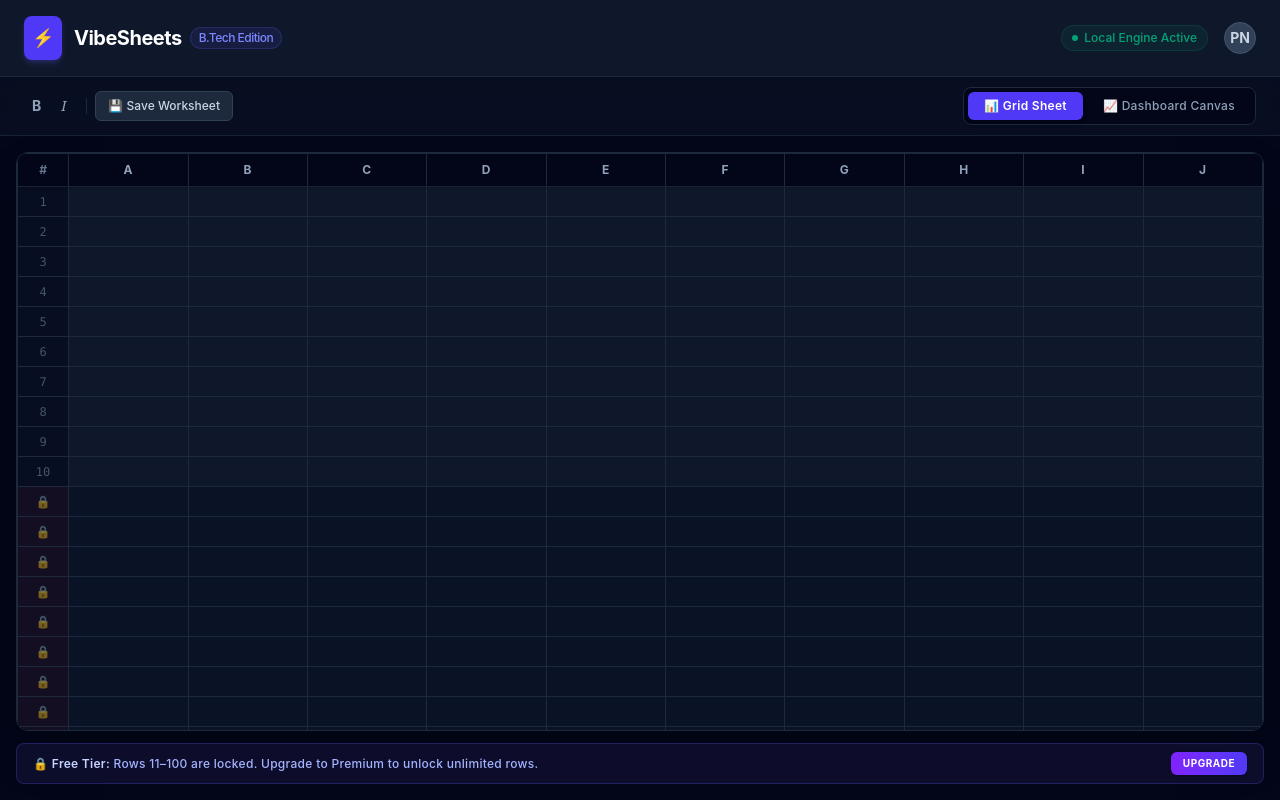
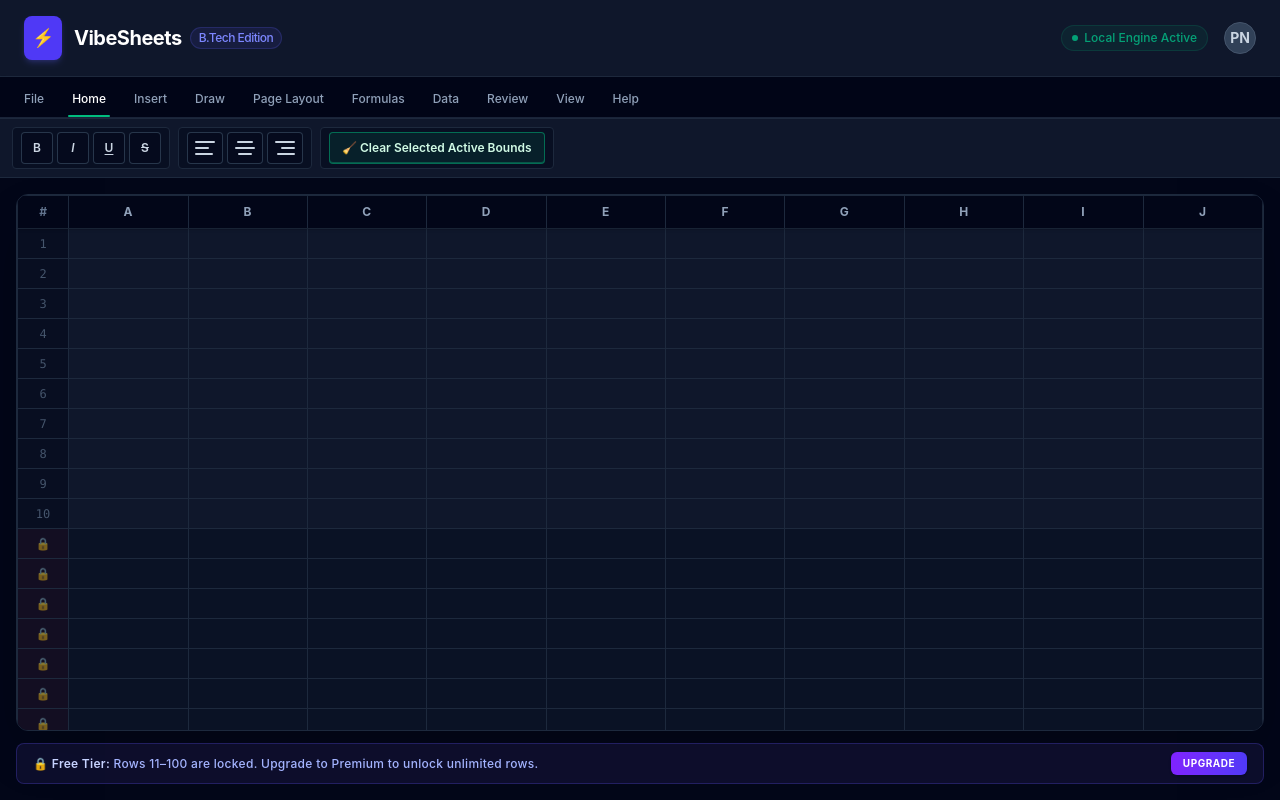
Before and after one commit to nitin61723/spradeshhet-, a React (Vite) app: page / in a window 1280 px wide. Built offline with nearby package versions, Linux system fonts and the light colour scheme.

Commit message:
Feat: Completed Excel Ribbon Toolbar layout with Home tab actions

```diff
--- a/src/components/Toolbar.jsx
+++ b/src/components/Toolbar.jsx
@@ -1,47 +1,173 @@
-import React from 'react';
+import { useState } from 'react';
 
-export default function Toolbar({ viewMode, setViewMode, isBold, setIsBold, isItalic, setIsItalic }) {
+const RIBBON_TABS = [
+  'File',
+  'Home',
+  'Insert',
+  'Draw',
+  'Page Layout',
+  'Formulas',
+  'Data',
+  'Review',
+  'View',
+  'Help',
+];
+
+const formatButtonBase =
+  'h-8 min-w-8 rounded-sm border px-2 text-xs font-semibold transition-all duration-150 focus:outline-none focus:ring-2 focus:ring-emerald-500/40';
+
+const alignmentButtonBase =
+  'flex h-8 w-9 items-center justify-center rounded-sm border transition-all duration-150 focus:outline-none focus:ring-2 focus:ring-emerald-500/40';
+
+function AlignmentGlyph({ align }) {
+  const widths = {
+    left: ['w-5', 'w-3.5', 'w-4.5'],
+    center: ['w-4', 'w-5', 'w-3.5'],
+    right: ['w-5', 'w-3.5', 'w-4.5'],
+  };
+
   return (
-    <div className="bg-slate-900/50 border-b border-slate-800/80 px-6 py-2.5 flex items-center justify-between gap-4 backdrop-blur-sm">
+    <span
+      className={`flex w-5 flex-col gap-1 ${
+        align === 'center' ? 'items-center' : align === 'right' ? 'items-end' : 'items-start'
+      }`}
+      aria-hidden="true"
+    >
+      {widths[align].map((width, index) => (
+        <span key={index} className={`block h-0.5 rounded-full bg-current ${width}`} />
+      ))}
+    </span>
+  );
+}
 
-      {/* Left Side: Formatting Options */}
-      <div className="flex items-center space-x-1">
+export default function Toolbar({
+  currentTab: controlledTab,
+  setCurrentTab: setControlledTab,
+  isBold,
+  setIsBold,
+  isItalic,
+  setIsItalic,
+  isUnderline,
+  setIsUnderline,
+  isStrike,
+  setIsStrike,
+  textAlign,
+  setTextAlign,
+  onClearSheet,
+}) {
+  const [currentTab, setCurrentTab] = useState('Home');
+  const activeTab = controlledTab ?? currentTab;
+  const updateTab = setControlledTab ?? setCurrentTab;
+
+  const toggleButtonClass = (isActive) =>
+    `${formatButtonBase} ${
+      isActive
+        ? 'border-emerald-500/60 bg-emerald-500/15 text-white shadow-[inset_0_-1px_0_rgba(16,185,129,0.45)]'
+        : 'border-slate-700/80 bg-slate-950/50 text-slate-300 hover:border-slate-600 hover:bg-slate-800 hover:text-slate-100'
+    }`;
+
+  const alignButtonClass = (align) =>
+    `${alignmentButtonBase} ${
+      textAlign === align
+        ? 'border-emerald-500/60 bg-emerald-500/15 text-white shadow-[inset_0_-1px_0_rgba(16,185,129,0.45)]'
+        : 'border-slate-700/80 bg-slate-950/50 text-slate-300 hover:border-slate-600 hover:bg-slate-800 hover:text-slate-100'
+    }`;
+
+  return (
+    <div className="w-full border-b border-slate-800 bg-slate-950/95 text-slate-200 shadow-sm">
+      <div className="flex min-h-10 items-end gap-1 overflow-x-auto border-b border-slate-800/90 px-3 pt-1">
+        {RIBBON_TABS.map((tab) => {
+          const isActive = activeTab === tab;
+
+          return (
             <button
-          onClick={() => setIsBold(!isBold)}
-          className={`p-2 rounded-md font-bold text-sm transition-all ${isBold ? 'bg-indigo-600 text-white shadow-md' : 'text-slate-400 hover:bg-slate-800 hover:text-slate-200'}`}
+              key={tab}
+              type="button"
+              onClick={() => updateTab(tab)}
+              className={`relative h-9 shrink-0 px-3 text-xs font-medium transition-colors duration-150 focus:outline-none ${
+                isActive ? 'text-white' : 'text-slate-400 hover:text-slate-200'
+              }`}
+            >
+              {tab}
+              <span
+                className={`absolute inset-x-2 bottom-0 h-0.5 rounded-full bg-emerald-500 transition-opacity duration-150 ${
+                  isActive ? 'opacity-100' : 'opacity-0'
+                }`}
+              />
+            </button>
+          );
+        })}
+      </div>
+
+      {activeTab === 'Home' && (
+        <div className="flex flex-wrap items-stretch gap-2 border-t border-slate-800 bg-slate-900 px-3 py-2">
+          <section className="flex items-center gap-1 rounded border border-slate-800 bg-slate-950/45 px-2 py-1">
+            <button
+              type="button"
+              onClick={() => setIsBold?.(!isBold)}
+              className={toggleButtonClass(isBold)}
               title="Bold"
+              aria-pressed={isBold}
             >
               B
             </button>
             <button
-          onClick={() => setIsItalic(!isItalic)}
-          className={`p-2 rounded-md italic font-serif text-sm transition-all ${isItalic ? 'bg-indigo-600 text-white shadow-md' : 'text-slate-400 hover:bg-slate-800 hover:text-slate-200'}`}
+              type="button"
+              onClick={() => setIsItalic?.(!isItalic)}
+              className={`${toggleButtonClass(isItalic)} italic`}
               title="Italic"
+              aria-pressed={isItalic}
             >
               I
             </button>
-        <div className="h-4 w-[1px] bg-slate-800 mx-2"></div>
-        <button className="px-3 py-1.5 bg-slate-800 border border-slate-700 rounded-md text-xs font-medium text-slate-300 hover:bg-slate-700 transition-all">
-          💾 Save Worksheet
-        </button>
-      </div>
-
-      {/* Right Side: Tab View Switcher */}
-      <div className="bg-slate-950 p-1 rounded-lg border border-slate-800 flex items-center space-x-1">
             <button
-          onClick={() => setViewMode('grid')}
-          className={`px-4 py-1.5 rounded-md text-xs font-medium tracking-wide transition-all duration-200 ${viewMode === 'grid' ? 'bg-indigo-600 text-white font-semibold shadow-md' : 'text-slate-400 hover:text-slate-200'}`}
+              type="button"
+              onClick={() => setIsUnderline?.(!isUnderline)}
+              className={`${toggleButtonClass(isUnderline)} underline underline-offset-2`}
+              title="Underline"
+              aria-pressed={isUnderline}
             >
-          📊 Grid Sheet
+              U
             </button>
             <button
-          onClick={() => setViewMode('dashboard')}
-          className={`px-4 py-1.5 rounded-md text-xs font-medium tracking-wide transition-all duration-200 ${viewMode === 'dashboard' ? 'bg-indigo-600 text-white font-semibold shadow-md' : 'text-slate-400 hover:text-slate-200'}`}
+              type="button"
+              onClick={() => setIsStrike?.(!isStrike)}
+              className={`${toggleButtonClass(isStrike)} line-through`}
+              title="Strikethrough"
+              aria-pressed={isStrike}
             >
-          📈 Dashboard Canvas
+              S
             </button>
+          </section>
+
+          <section className="flex items-center gap-1 rounded border border-slate-800 bg-slate-950/45 px-2 py-1">
+            {['left', 'center', 'right'].map((align) => (
+              <button
+                key={align}
+                type="button"
+                onClick={() => setTextAlign?.(align)}
+                className={alignButtonClass(align)}
+                title={`Align ${align}`}
+                aria-label={`Align ${align}`}
+                aria-pressed={textAlign === align}
+              >
+                <AlignmentGlyph align={align} />
+              </button>
+            ))}
+          </section>
+
+          <section className="flex min-w-0 items-center rounded border border-slate-800 bg-slate-950/45 px-2 py-1">
+            <button
+              type="button"
+              onClick={onClearSheet}
+              className="h-8 max-w-full truncate rounded-sm border border-emerald-500/50 bg-emerald-500/10 px-3 text-xs font-semibold text-emerald-100 shadow-[inset_0_-1px_0_rgba(16,185,129,0.35)] transition-all duration-150 hover:border-emerald-400/80 hover:bg-emerald-500/20 hover:text-white focus:outline-none focus:ring-2 focus:ring-emerald-500/40"
+              title="Clear Selected Active Bounds"
+            >
+              🧹 Clear Selected Active Bounds
+            </button>
+          </section>
         </div>
-
+      )}
     </div>
   );
 }
```
Lines whose indentation alone changed are shown as unchanged.
